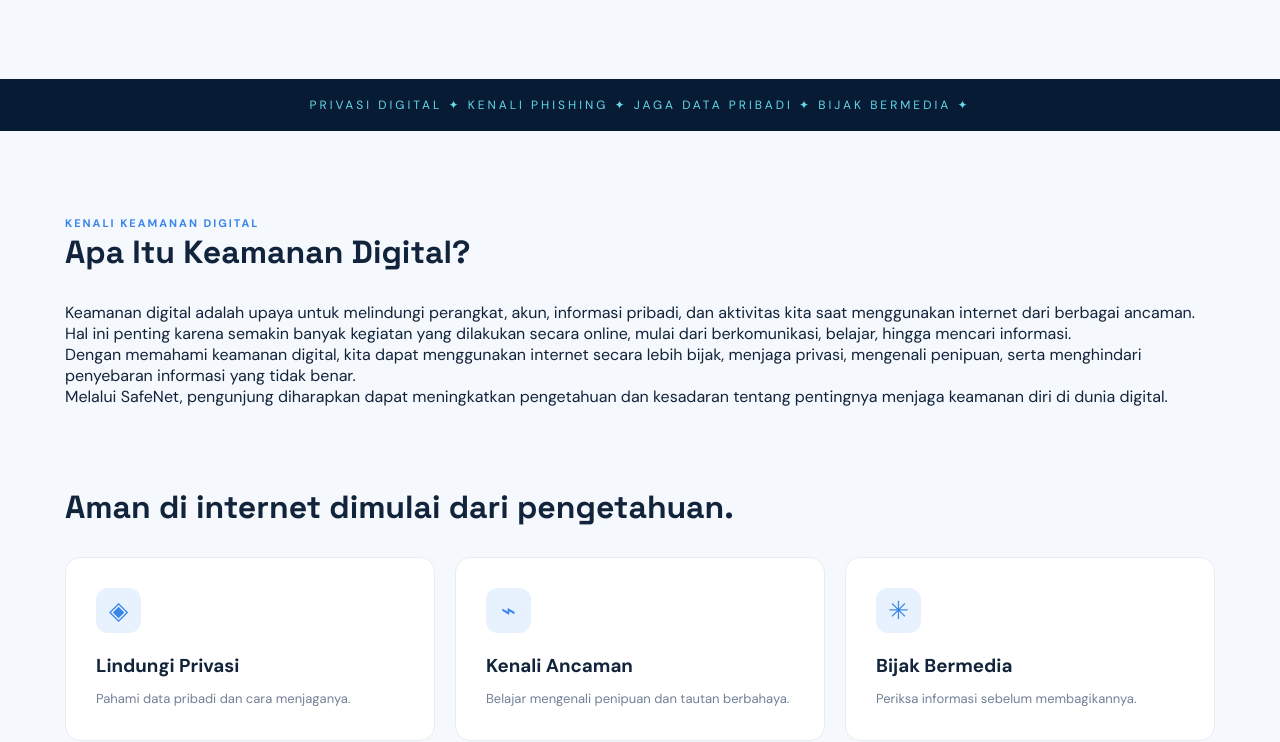
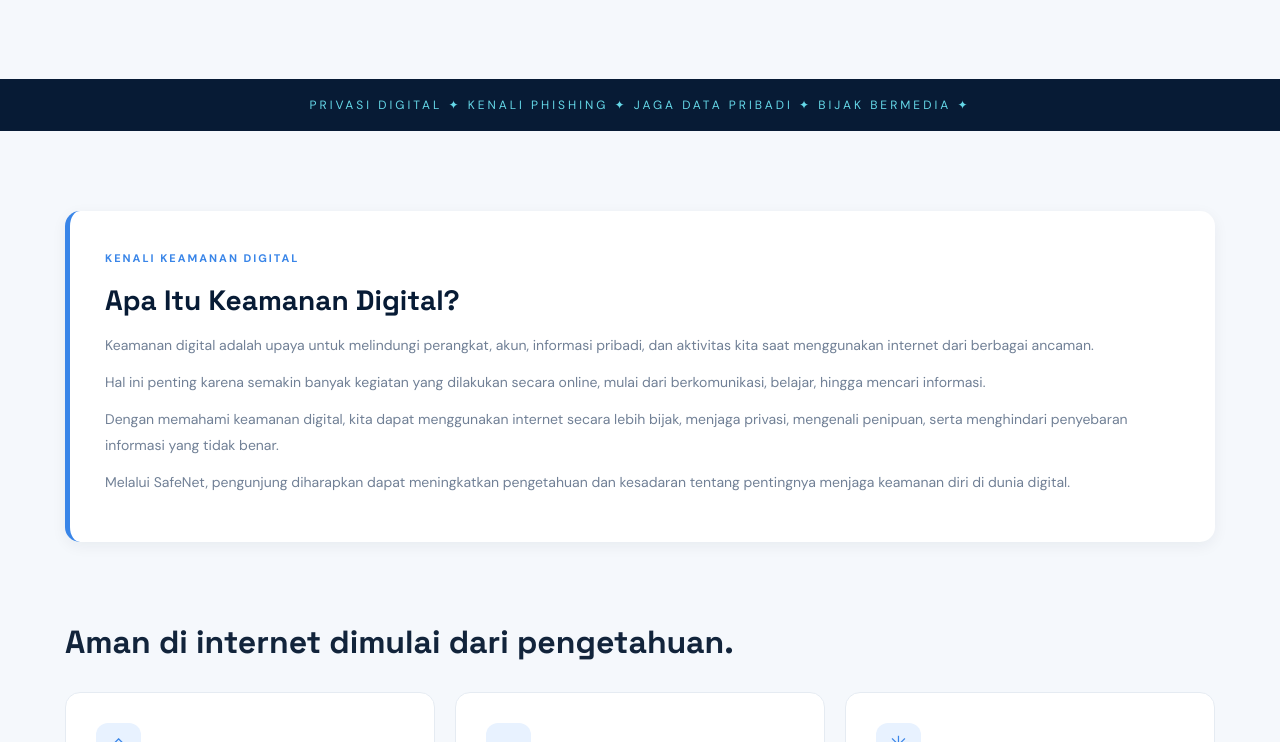
Before and after one commit to KerangHitam0113/SafeNet-1, a plain HTML site: page index.html in a window 1280 px wide. Shown: the part 566-1308 px from the top of the page. Drawn offline with nearby package versions, Linux system fonts and the light colour scheme; no server answers.

Commit message:
Update style.css

```diff
--- a/style.css
+++ b/style.css
@@ -703,3 +703,41 @@ footer small {
         margin-left: 0;
     }
 }
+
+
+/* ==============================
+   PENGERTIAN KEAMANAN DIGITAL
+============================== */
+
+.home-info-content {
+    background: #ffffff;
+    border-left: 5px solid var(--blue);
+    border-radius: 15px;
+    padding: 35px;
+    margin: 35px 0;
+    box-shadow: 0 4px 15px rgba(7, 27, 53, 0.06);
+}
+
+.home-info-content h2 {
+    font-family: "Space Grotesk", sans-serif;
+    color: var(--navy);
+    font-size: 28px;
+    margin: 15px 0;
+}
+
+.home-info-content p {
+    color: var(--muted);
+    font-size: 14px;
+    line-height: 1.8;
+    margin-bottom: 12px;
+}
+
+@media (max-width: 600px) {
+    .home-info-content {
+        padding: 22px;
+    }
+
+    .home-info-content h2 {
+        font-size: 22px;
+    }
+}
```
